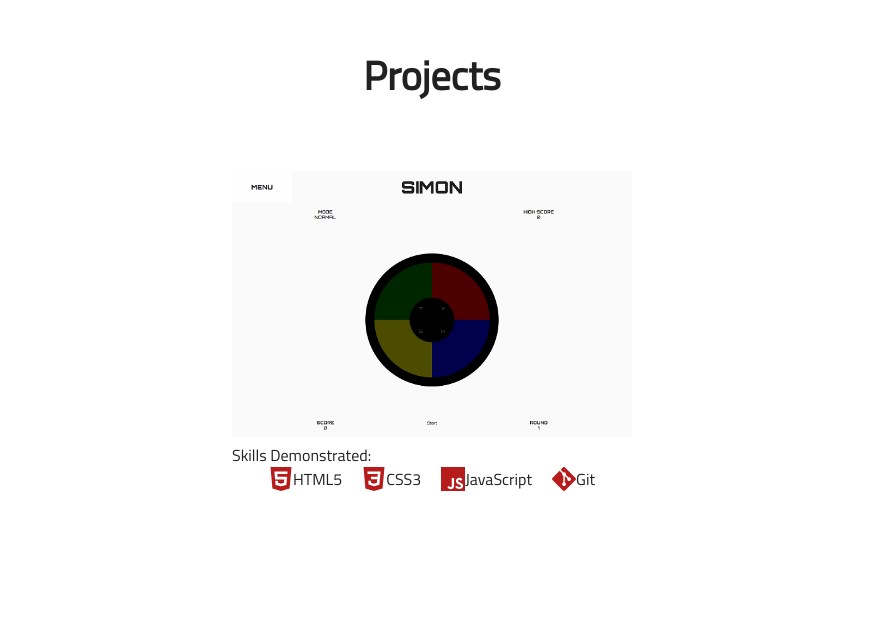
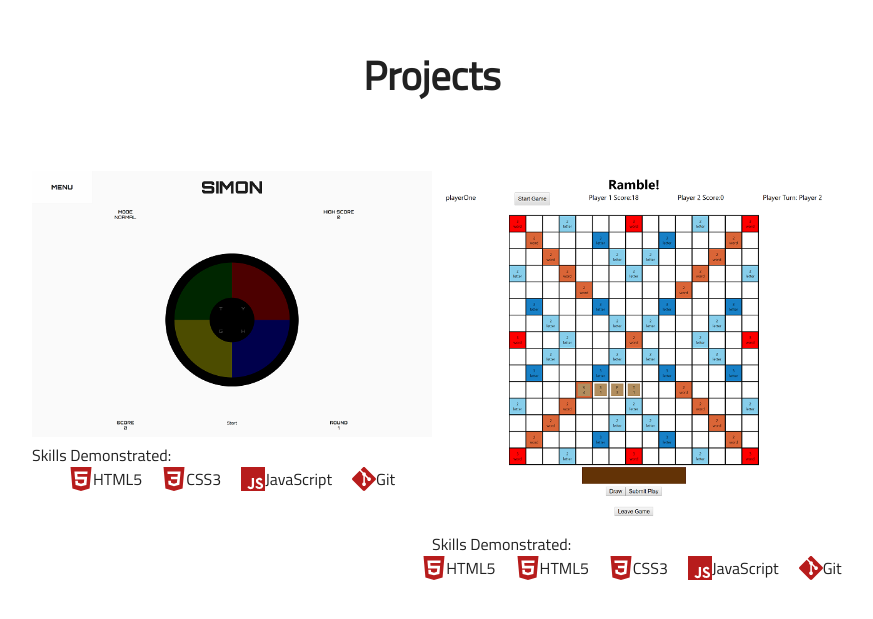
Before and after one commit to hwilliams13/react-portfolio-page, a React (Create React App) app: page / in a window 1280 px wide. Shown: the part 891-1510 px from the top of the page, without its empty margins (208-1081 px from the left). Built offline with nearby package versions, Linux system fonts and the light colour scheme.

Commit message:
save point

```diff
--- a/src/components/Projects.js
+++ b/src/components/Projects.js
@@ -1,6 +1,8 @@
 import React from 'react';
 
 import simonGameSS from '../simon_game_ss_640.png';
+import rambleGameSS from '../ramble_game_ss_640.png';
+
 import css3 from '../icons/css3.svg';
 import firebase from '../icons/firebase.svg';
 import git from '../icons/git.svg';
@@ -86,6 +88,34 @@ class Projects extends React.Component {
                                 </ul>
                             </div>
                         </a>
+                        <a className="project-container" rel="noopener noreferrer" href="https://objective-albattani-69d5ab.netlify.com/" target="_blank">
+                            <img src={rambleGameSS} alt="Avatar" style={{width: "400px", height: "auto"}} />
+                            <div className="skill-section">
+                                <p>Skills Demonstrated:</p>
+                                <ul className="skill-list">
+                                    <li className="skill-container">
+                                        <img className="skill-icon" src={html5} />
+                                        <p>   HTML5</p>
+                                    </li>
+                                    <li className="skill-container">
+                                        <img className="skill-icon" src={html5} />
+                                        <p>   HTML5</p>
+                                    </li>
+                                    <li className="skill-container">
+                                        <img className="skill-icon" src={css3} />
+                                        <p>   CSS3</p>
+                                    </li>
+                                    <li className="skill-container">
+                                        <img className="skill-icon" src={javaScript} />
+                                        <p>   JavaScript</p>
+                                    </li>
+                                    <li className="skill-container">
+                                        <img className="skill-icon" src={git} />
+                                        <p>   Git</p>
+                                    </li>
+                                </ul>
+                            </div>
+                        </a>
                         {/* <div id="about-full">
                             <p>I've always had a passion for creating. My love for Legos led to my degree in Mechanical Engineering. Seeing friends enjoying their switch into software sparked my interest in building in the digital world. Hearing of the better work-life balance sealed the deal and now I look forward to my future as a developer.</p>
                         </div> */}
```
Also changed, not shown: src/ramble_game_ss_640.png (added).
